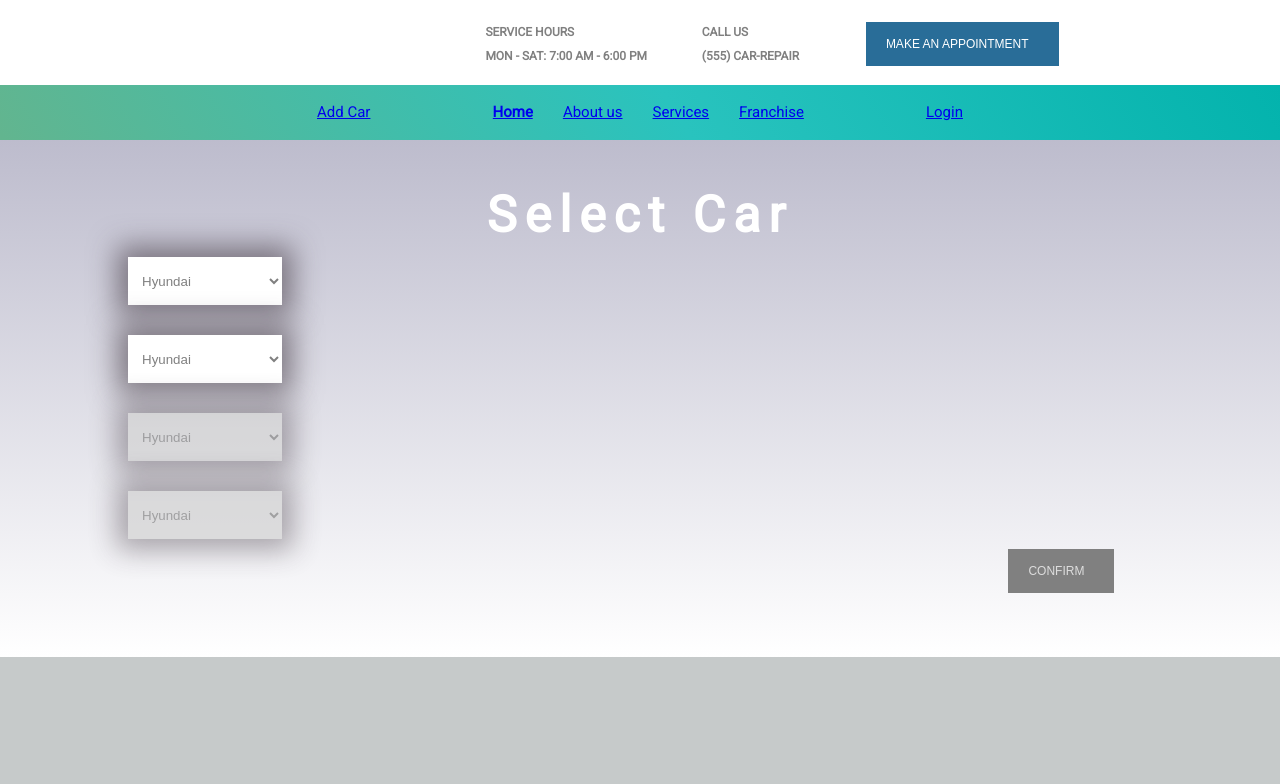
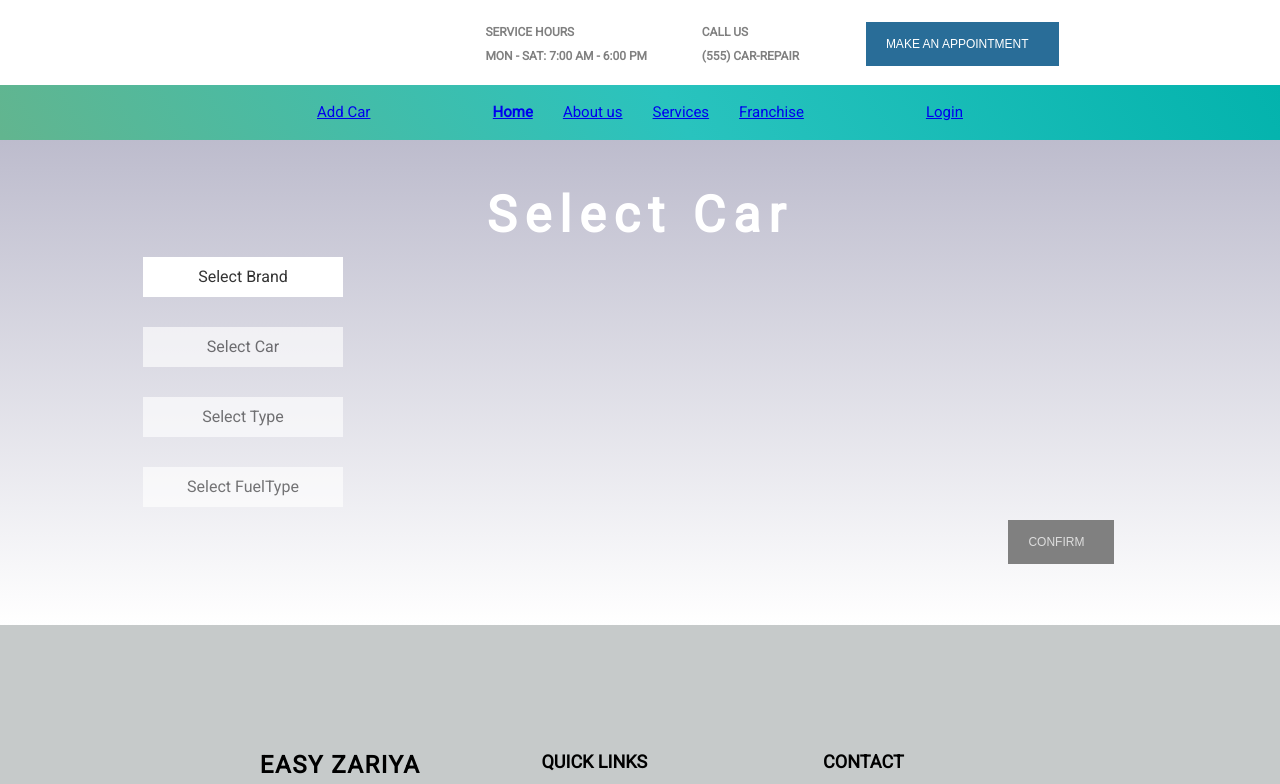
Before and after one commit to easyzariyaDeveloper/CustomerPortal, a React app: page /add-car in a window 1280 px wide. Shown: the top 784 px of the page. Built offline with nearby package versions, Linux system fonts and the light colour scheme.

Commit message:
add car form done

```diff
--- a/src/Component/AddCar/AddCarForm/index.js
+++ b/src/Component/AddCar/AddCarForm/index.js
@@ -1,9 +1,88 @@
-import React from "react";
-import FormField from "../../common/FormField/index";
+import React, { useState } from "react";
+
 import { StyledForm } from "./styles";
+import SelectBox from "../../common/SelectBox";
+import { Brands, Car } from "../mockData";
 export default function index({ fields }) {
-  const forms = fields.map((field, id) => (
-    <FormField key={id} active={field.active} options={field.options} />
-  ));
-  return <StyledForm>{forms}</StyledForm>;
+  const [brand, setBrand] = useState("0");
+  const [car, setCar] = useState("0");
+  const [type, setType] = useState("0");
+  const [fuel_type, setFuelType] = useState("0");
+
+  const brands = Brands.map((brand) => ({
+    name: brand.name,
+    value: brand.id,
+  }));
+  brands.unshift({ name: "Select Brand", value: "0" });
+  const cars = Car[brand]
+    ? Car[brand].map((car) => ({
+        name: car.modelname,
+        value: car.id,
+      }))
+    : [];
+  cars.unshift({ name: "Select Car", value: "0" });
+  const carObj = Car[brand]
+    ? Car[brand].find((obj) => obj.id === car)
+    : undefined;
+  console.log(carObj);
+  const types = carObj
+    ? carObj.fuelvariant.map((variant) => ({
+        value: variant.id,
+        name: variant.name,
+      }))
+    : [];
+  types.unshift({ name: "Select Type", value: "0" });
+
+  const fuel_types =
+    carObj && carObj["variant"] && carObj["variant"][type]
+      ? carObj["variant"][type].map((ty) => ({ name: ty, value: ty }))
+      : [];
+
+  fuel_types.unshift({ name: "Select FuelType", value: "0" });
+  const onBrandChange = (obj, ind) => {
+    setBrand(obj.value);
+    setFuelType("0");
+    setType("0");
+    setCar("0");
+  };
+  const onCarChange = (obj, ind) => {
+    setCar(obj.value);
+    setType("0");
+    setFuelType("0");
+  };
+  const onTypesChange = (obj, ind) => {
+    setType(obj.value);
+    setFuelType("0");
+  };
+  const onFuelTypeChange = (obj, ind) => {
+    setFuelType(obj.value);
+  };
+  return (
+    <StyledForm>
+      <SelectBox
+        options={brands}
+        defaultValue={brand}
+        onChangeHandler={onBrandChange}
+        disabled={false}
+      />
+      <SelectBox
+        options={cars}
+        defaultValue={car}
+        onChangeHandler={onCarChange}
+        disabled={brand === "0"}
+      />
+      <SelectBox
+        options={types}
+        defaultValue={type}
+        onChangeHandler={onTypesChange}
+        disabled={car === "0"}
+      />
+      <SelectBox
+        options={fuel_types}
+        defaultValue={fuel_type}
+        onChangeHandler={onFuelTypeChange}
+        disabled={type === "0"}
+      />
+    </StyledForm>
+  );
 }
--- a/src/Component/AddCar/AddCarForm/styles.js
+++ b/src/Component/AddCar/AddCarForm/styles.js
@@ -2,6 +2,5 @@ import styled from "styled-components";
 import { flexColumn } from "../../../Assets/common-styled";
 
 export const StyledForm = styled.form`
-  width: 15%;
   ${flexColumn}
 `;
--- a/src/Component/AddCar/index.js
+++ b/src/Component/AddCar/index.js
@@ -5,45 +5,11 @@ import AddCarForm from "./AddCarForm";
 import ActionButton from "../Common/ActionButton";
 
 export default function AddCar() {
-  const dummydata = [
-    {
-      active: true,
-      placeholder: "Select Brand",
-      options: [
-        { id: 1, value: "Hyundai" },
-        { id: 2, value: "Hyundai" },
-      ],
-    },
-    {
-      active: true,
-      placeholder: "Select Brand",
-      options: [
-        { id: 1, value: "Hyundai" },
-        { id: 2, value: "Hyundai" },
-      ],
-    },
-    {
-      active: false,
-      placeholder: "Select Brand",
-      options: [
-        { id: 1, value: "Hyundai" },
-        { id: 2, value: "Hyundai" },
-      ],
-    },
-    {
-      active: false,
-      placeholder: "Select Brand",
-      options: [
-        { id: 1, value: "Hyundai" },
-        { id: 2, value: "Hyundai" },
-      ],
-    },
-  ];
   return (
     <PageLayout>
       <AddCarPageWrapper className="grey-gradient">
         <AddCarPageHeader>Select Car</AddCarPageHeader>
-        <AddCarForm fields={dummydata}></AddCarForm>
+        <AddCarForm></AddCarForm>
         <ButtonWrapper>
           <ActionButton
             active={false}
--- a/src/Component/Common/SelectBox/index.js
+++ b/src/Component/Common/SelectBox/index.js
@@ -1,4 +1,4 @@
-import React, {useState} from "react";
+import React, { useState } from "react";
 import { SelectWrapper, SelectPara, Select, Option } from "./styles";
 
 /**
@@ -14,32 +14,32 @@ import { SelectWrapper, SelectPara, Select, Option } from "./styles";
       }></SelectBox>
  */
 
-export default function SelectBox(props){
-    const [selected, setSelected] = useState(props.defaultValue);
-    const [options, setOptions] =  useState(props.options)
-
-    return <SelectWrapper>
-        <SelectPara>{selected ? selected : ""}</SelectPara>
+export default function SelectBox({ options, defaultValue, ...props }) {
+  const selected = defaultValue;
+  const obj = options.find((ob) => ob.value === selected);
+  return (
+    <SelectWrapper disabled={props.disabled}>
+      <SelectPara>{obj ? obj.name : ""}</SelectPara>
       <Select
-            onChange = {(event) => {
-                const {value, selectedIndex} = event.target;
-                const selectedObj = options.filter((obj) => (obj["value"] || obj["name"]) === value);
-                if(selectedObj.length > 0){
-                    setSelected(selectedObj[0]["name"]);
-                    props.onChangeHandler && props.onChangeHandler(selectedObj, selectedIndex)
+        value={selected}
+        disabled={props.disabled}
+        onChange={(event) => {
+          const { value, selectedIndex } = event.target;
+          const selectedObj = options.find((obj) => obj["value"] === value);
+          if (selectedObj) {
+            props.onChangeHandler &&
+              props.onChangeHandler(selectedObj, selectedIndex);
           }
         }}
       >
         {options.map((optionObj, index) => {
-                return <Option
-                    value = {optionObj["value"] || optionObj["name"]}
-                    disabled = {props.disabled}
-                    selected = {selected === optionObj["name"]}
-                    key = {optionObj["value"] || optionObj["name"]}
-                >
-                    { optionObj["name"] }
+          return (
+            <Option value={optionObj.value} key={optionObj.value}>
+              {optionObj.name}
             </Option>
+          );
         })}
       </Select>
     </SelectWrapper>
+  );
 }
--- a/src/Component/Common/SelectBox/styles.js
+++ b/src/Component/Common/SelectBox/styles.js
@@ -1,17 +1,22 @@
 import styled from "styled-components";
 import { font_color, base_spacing } from "../../../Assets/style-var";
+import { alignCenter } from "../../../Assets/common-styled";
 
 export const SelectWrapper = styled.div`
   position: relative;
   width: 200px;
   height: 40px;
+  margin: ${1.5 * base_spacing}px;
+  opacity: ${({ disabled }) => (disabled ? 0.65 : 1)};
 `;
 
 export const SelectPara = styled.p`
   color: ${font_color};
   width: 100%;
   height: 100%;
-    padding:  0 ${base_spacing}px;
+  margin: 0;
+  ${alignCenter}
+  background-color: white;
 `;
 
 export const Select = styled.select`
@@ -19,6 +24,7 @@ export const Select = styled.select`
   top: 0;
   left: 0;
   width: 100%;
+
   height: 100%;
   opacity: 0;
 `;
```
Also changed, not shown: src/Component/AddCar/mockData.js (+147 -88 lines). Lines whose indentation alone changed are shown as unchanged.
